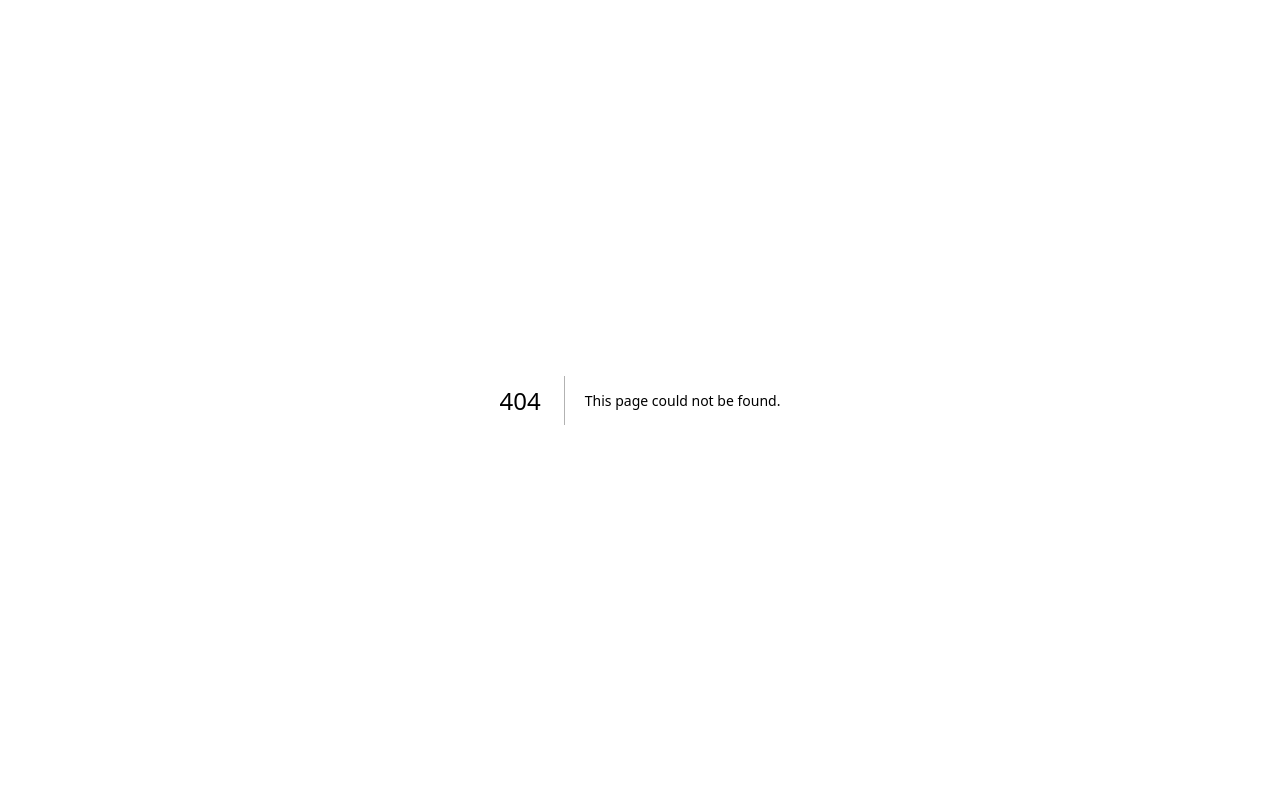
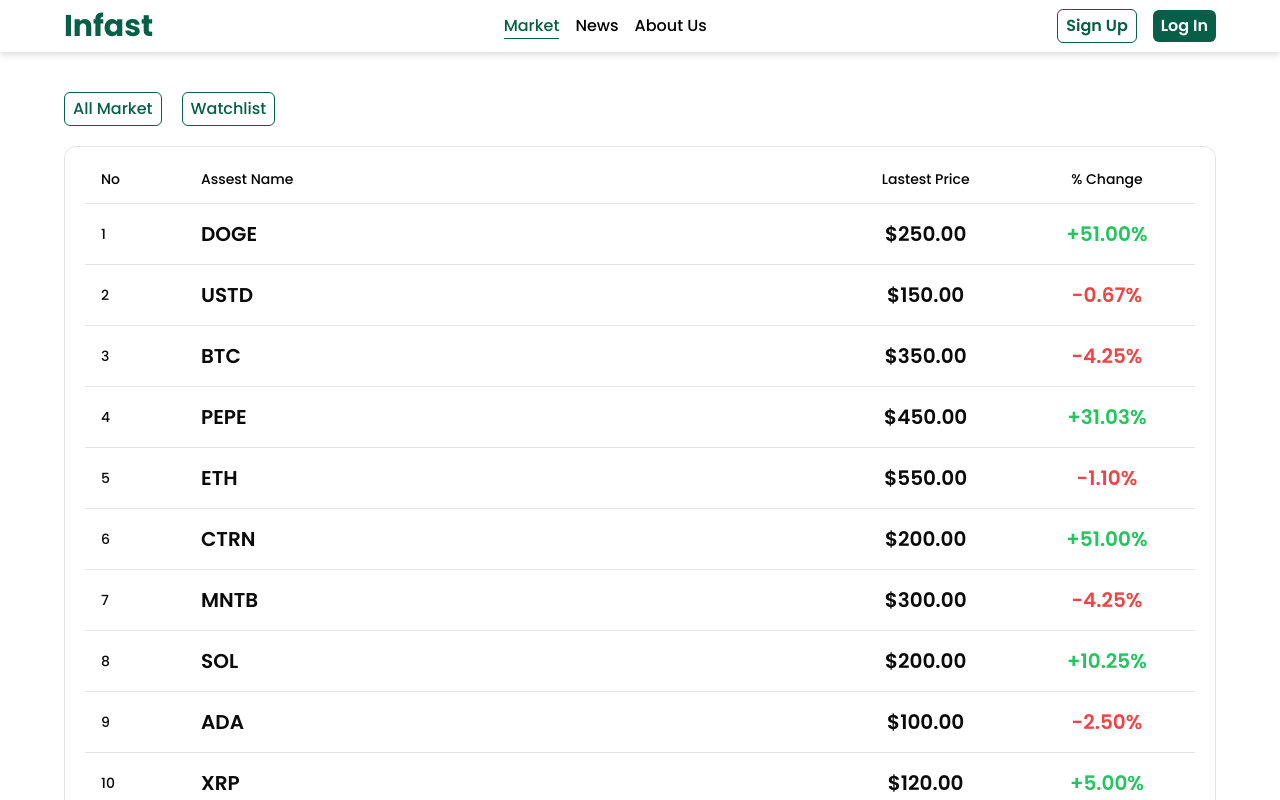
Before and after one commit to Nasi-Kucing-Prod/infast, a Next.js app in the folder client/: page /market in a window 1280 px wide. Before the commit this address had no page. Shown: the top 800 px of the page. Built offline with nearby package versions, Linux system fonts and the light colour scheme; a web font is replaced by a local one.

Commit message:
style: :lipstick: slicing styling market page

```diff
--- a/client/src/app/(main-content)/layout.tsx
+++ b/client/src/app/(main-content)/layout.tsx
@@ -1,6 +1,5 @@
 import type { Metadata } from "next";
 import "../globals.css";
-import SideBar from "@/components/SideBar";
 import Navbar from "@/components/Navbar";
 import Footer from "@/components/Footer";
 
@@ -17,7 +16,9 @@ export default function Layout({
   return (
     <>
       <Navbar />
-      <div className="px-16 max-[1017px]:px-5">{children}</div>
+      <div className="px-16 max-[1017px]:px-5 min-h-screen">
+        {children}
+      </div>
       <Footer />
     </>
   );
--- /dev/null
+++ b/client/src/app/(main-content)/market/page.tsx
@@ -0,0 +1,170 @@
+import Link from "next/link";
+import React from "react";
+import {
+  Table,
+  TableBody,
+  TableCell,
+  TableHead,
+  TableHeader,
+  TableRow,
+} from "@/components/ui/table";
+
+const invoices = [
+  {
+    invoice: "1",
+    Assest: "DOGE",
+    LastPrice: "$250.00",
+    Percentage: "+51.00%",
+  },
+  {
+    invoice: "2",
+    Assest: "USTD",
+    LastPrice: "$150.00",
+    Percentage: "-0.67%",
+  },
+  {
+    invoice: "3",
+    Assest: "BTC",
+    LastPrice: "$350.00",
+    Percentage: "-4.25%",
+  },
+  {
+    invoice: "4",
+    Assest: "PEPE",
+    LastPrice: "$450.00",
+    Percentage: "+31.03%",
+  },
+  {
+    invoice: "5",
+    Assest: "ETH",
+    LastPrice: "$550.00",
+    Percentage: "-1.10%",
+  },
+  {
+    invoice: "6",
+    Assest: "CTRN",
+    LastPrice: "$200.00",
+    Percentage: "+51.00%",
+  },
+  {
+    invoice: "7",
+    Assest: "MNTB",
+    LastPrice: "$300.00",
+    Percentage: "-4.25%",
+  },
+  {
+    invoice: "8",
+    Assest: "SOL",
+    LastPrice: "$200.00",
+    Percentage: "+10.25%",
+  },
+  {
+    invoice: "9",
+    Assest: "ADA",
+    LastPrice: "$100.00",
+    Percentage: "-2.50%",
+  },
+  {
+    invoice: "10",
+    Assest: "XRP",
+    LastPrice: "$120.00",
+    Percentage: "+5.00%",
+  },
+  {
+    invoice: "11",
+    Assest: "DOT",
+    LastPrice: "$450.00",
+    Percentage: "+9.00%",
+  },
+  {
+    invoice: "12",
+    Assest: "AVAX",
+    LastPrice: "$300.00",
+    Percentage: "-6.00%",
+  },
+  {
+    invoice: "13",
+    Assest: "LTC",
+    LastPrice: "$350.00",
+    Percentage: "+3.00%",
+  },
+  {
+    invoice: "14",
+    Assest: "LINK",
+    LastPrice: "$500.00",
+    Percentage: "-1.50%",
+  },
+  {
+    invoice: "15",
+    Assest: "MATIC",
+    LastPrice: "$250.00",
+    Percentage: "+7.00%",
+  },
+];
+
+const Page = () => {
+  return (
+    <>
+      <div className="my-10 flex flex-col gap-5">
+        <div className="flex items-center text-center gap-5">
+          <Link href={"/market"}>
+            <p className="border border-emerald-800 py-1 px-2 rounded-md text-emerald-800 font-medium">
+              All Market
+            </p>
+          </Link>
+          <Link href={"/market"}>
+            <p className="border border-emerald-800 py-1 px-2 rounded-md text-emerald-800 font-medium">
+              Watchlist
+            </p>
+          </Link>
+        </div>
+
+        <section className="px-5 py-2 bg-white rounded-xl border">
+          <Table>
+            <TableHeader>
+              <TableRow className="text-nowrap">
+                <TableHead className="w-[100px] text-black">No</TableHead>
+                <TableHead className="w-7/12 text-black">Assest Name</TableHead>
+                <TableHead className="text-center text-black">
+                  Lastest Price
+                </TableHead>
+                <TableHead className="text-center text-black">
+                  % Change
+                </TableHead>
+              </TableRow>
+            </TableHeader>
+            <TableBody>
+              {invoices.map((invoice) => (
+                <TableRow key={invoice.invoice}>
+                  <TableCell className="font-medium">
+                    {invoice.invoice}
+                  </TableCell>
+                  <TableCell className="uppercase font-semibold md:text-xl text-base">
+                    {invoice.Assest}
+                  </TableCell>
+                  <TableCell className="text-center font-semibold md:text-xl text-base">
+                    {invoice.LastPrice}
+                  </TableCell>
+                  <TableCell
+                    className={`text-center font-semibold md:text-xl text-base ${
+                      invoice.Percentage.startsWith("-")
+                        ? "text-red-500"
+                        : "text-green-500"
+                    }`}
+                  >
+                    {invoice.Percentage}
+                  </TableCell>
+                </TableRow>
+              ))}
+            </TableBody>
+          </Table>
+        </section>
+
+        <button className="text-end font-semibold text-emerald-800 hover:underline">
+          See More
+        </button>
+      </div>
+    </>
+  );
+};
+export default Page;
--- a/client/src/app/globals.css
+++ b/client/src/app/globals.css
@@ -10,7 +10,7 @@
 }
 
 body {
-  font-family: Arial, Helvetica, sans-serif;
+  @apply font-poppins;
 }
 
 @layer utilities {
--- /dev/null
+++ b/client/src/components/TableMarket.tsx
@@ -0,0 +1,15 @@
+const TableMarket = () => {
+  return (
+    <>
+      <tr className="border-b text-center">
+        <td className="py-4 max-[767px]:p-1">1</td>
+        <th scope="row" className="py-4 font-medium text-gray-900 text-start">
+          Doge
+        </th>
+        <td className="py-4 max-[767px]:p-1">470000</td>
+        <td className="py-4 max-[767px]:p-1">50 persen</td>
+      </tr>
+    </>
+  );
+};
+export default TableMarket;
```
